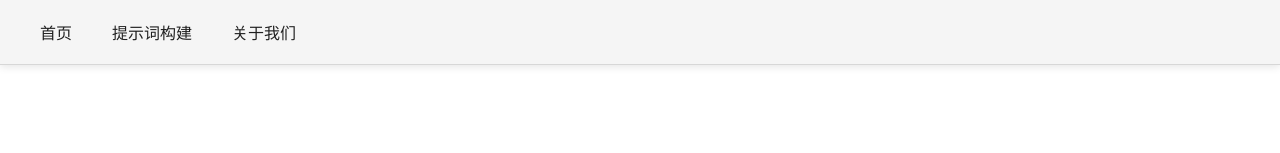
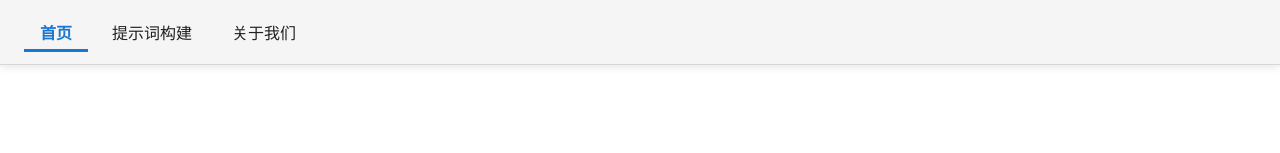
Before and after one commit to ai-coding-labs/ai-coding-prompt-builder, a React (Vite) app: page / in a window 1280 px wide. Shown: the top 153 px of the page. Built offline with nearby package versions, Linux system fonts and the light colour scheme.

Commit message:
fix: 修正导航栏无法正确高亮的bug

```diff
--- a/src/App.tsx
+++ b/src/App.tsx
@@ -72,11 +72,10 @@ const StyledLink = styled(Link)(({ theme }) => ({
 function NavLinks() {
     const location = useLocation();
 
-    // 修复路由匹配逻辑，使用hash路由的pathname
+    // 精确匹配当前路由路径
     const isActive = (path: string) => {
-        const hashPath = location.hash.replace('#', '');
-        if (path === '/') return hashPath === '/';
-        return hashPath.startsWith(path);
+        const currentPath = location.pathname;
+        return currentPath === path;
     };
 
     return (
@@ -96,7 +95,7 @@ function NavLinks() {
 
 function MainApp() {
     return (
-        <Router basename="/">
+        <Router>
             <AppBar
                 position="static"
                 color="default"
```
